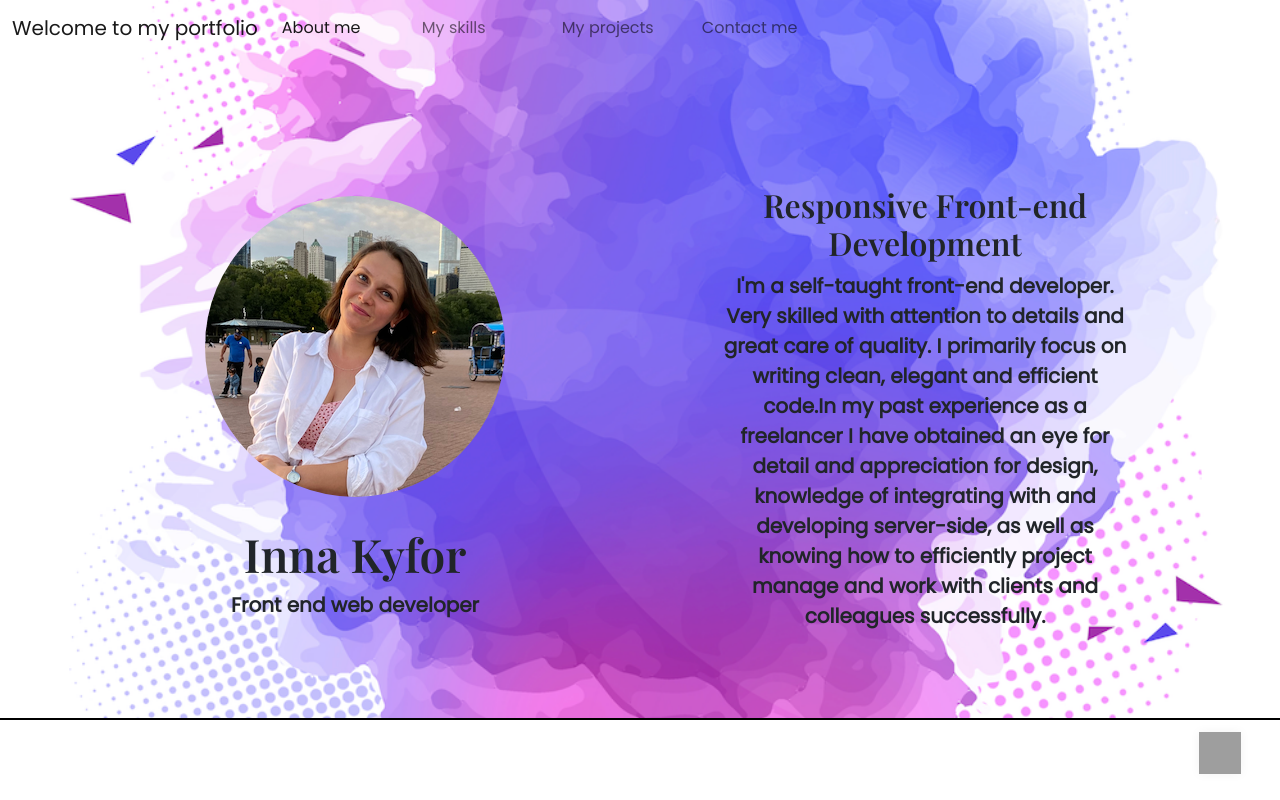
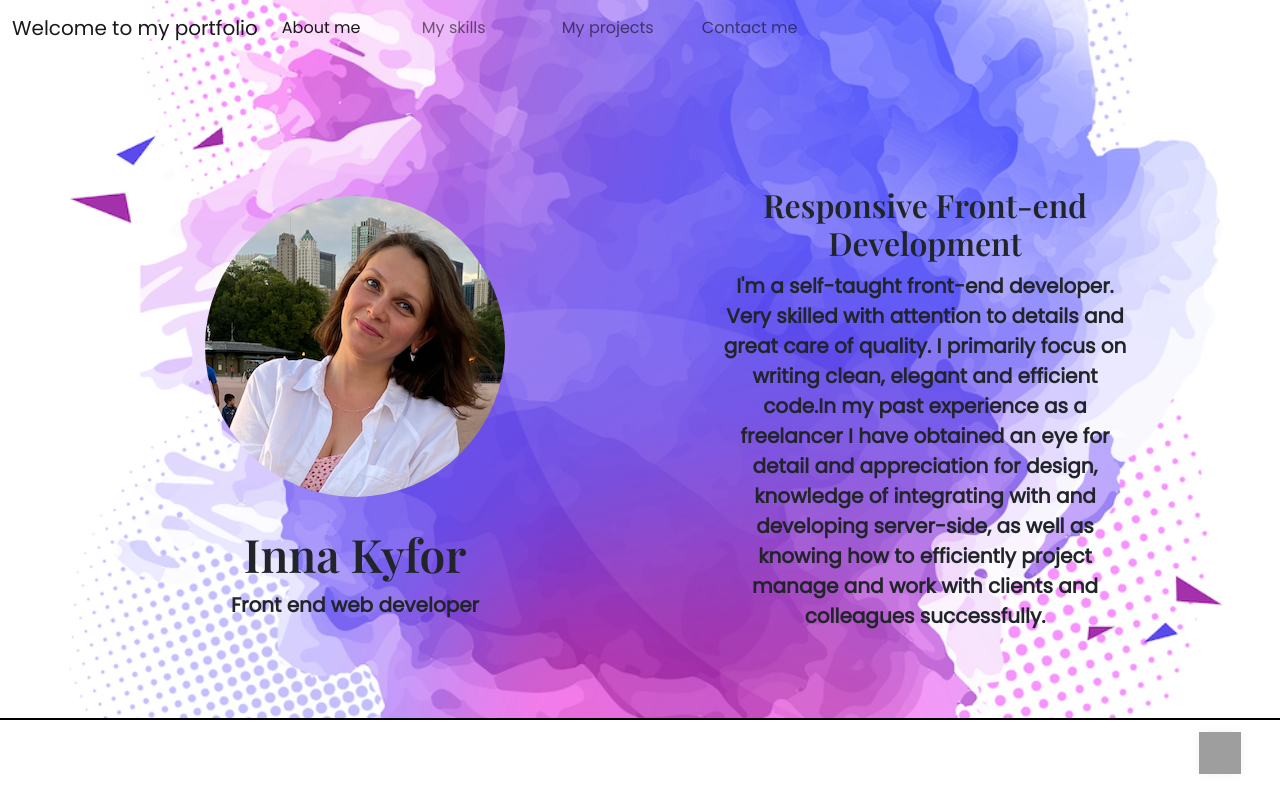
Before and after one commit to evernow19/my-portfolio, a plain HTML site: page index.html in a window 1280 px wide. Shown: the top 800 px of the page. Drawn offline with nearby package versions, Linux system fonts and the light colour scheme; grey boxes are pictures that could not be loaded.

Commit message:
profile picture change

```diff
--- a/index.html
+++ b/index.html
@@ -46,7 +46,7 @@
       <div class="container">
         <div class="row">
           <div class="col-sm-6 profile-picture">
-            <img src="me3.png" class="mx-auto d-block img-fluid profile-picture" alt="profile piture">
+            <img src="me4.png" class="mx-auto d-block img-fluid profile-picture" alt="profile piture">
             <h1>Inna Kyfor</h1>
             <p class="title">Front end web developer</p>
           </div>
```
Also changed, not shown: me4.png (added), 1 other file.
